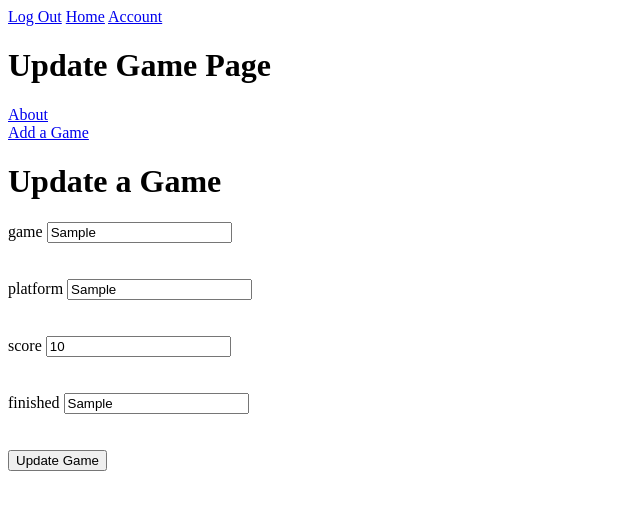
After one commit to wjpearce-github/Crudapp, a Flask app: page /update/1 in a window 1280 px wide. The commit adds this page. Shown: the top 510 px of the page, without its empty margins (0-640 px from the left). Run offline with Flask 2, Linux system fonts and the light colour scheme; a user stored in the database is signed in; tables that the repository leaves empty hold one stand-in row (values such as "Sample post"); parts of the project's set-up code (start-up, migrations or seed data) failed here and were passed over.

Commit message:
Recovered project

```diff
--- a/app.py
+++ b/app.py
@@ -4,7 +4,7 @@ from flask import Flask, redirect, url_for, request
 from flask import render_template
 from flask_sqlalchemy import SQLAlchemy
 from os import environ
-from forms import RegistrationForm, GamesForm, LoginForm, UpdateAccountForm
+from forms import RegistrationForm, GamesForm, LoginForm, UpdateAccountForm, UpdateGamesForm
 from flask_bcrypt import Bcrypt
 from flask_login import UserMixin, login_manager, login_user, current_user, login_required, logout_user, LoginManager
 
@@ -66,6 +66,8 @@ class Users(db.Model, UserMixin):
     last_name = db.Column(db.String(30), nullable=False)
     email = db.Column(db.String(150), nullable=False, unique=True)
     password = db.Column(db.String(500), nullable=False)
+    games = db.relationship('Games', backref='author', lazy=True)
+
 
     def __repr__(self):
         return ''.join([
@@ -176,30 +178,38 @@ def login():
     return render_template('login.html', title='Login', form=form)
 
 
+@app.route('/update/<int:number>', methods=['GET', 'POST'])
+@login_required
+def updategame(number):
+    form = UpdateGamesForm()
+    gamesupdate = Games.query.filter_by(id=number).first()
+    if form.validate_on_submit():
+        gamesupdate.game = form.game.data
+        gamesupdate.platform = form.platform.data
+        gamesupdate.score = form.score.data
+        gamesupdate.finished = form.finished.data
+        db.session.commit()
+        return redirect(url_for('home'))
+    elif request.method == 'GET':
+        form.game.data = gamesupdate.game
+        form.platform.data = gamesupdate.platform
+        form.score.data = gamesupdate.score
+        form.finished.data = gamesupdate.finished
+    return render_template('update.html', title='Update Game', form=form)
+
+
+@app.route('/deletegame/<int:delete>', methods=["GET", "POST", "DELETE"])
+@login_required
+def deletegame(delete):
+    game = Games.query.filter_by(id=delete).current_user()
+    gamesdelete = Games.__table__.delete().where(Games.id == game.id)
+    db.session.execute(gamesdelete)
+    db.session.commit()
+    return redirect(url_for('home'))
 
 
 
 
-
-
-
-
-
-@app.route('/account', methods=['GET', 'POST'])
-@login_required
-def account():
-    form = UpdateAccountForm()
-    if form.validate_on_submit():
-        current_user.first_name = form.first_name.data
-        current_user.last_name = form.last_name.data
-        current_user.email = form.email.data
-        db.session.commit()
-        return redirect(url_for('account'))
-    elif request.method == 'GET':
-        form.first_name.data = current_user.first_name
-        form.last_name.data = current_user.last_name
-        form.email.data = current_user.email
-    return render_template('account.html', title='Account', form=form)
 
 @app.route("/account/delete", methods=["GET", "POST"])
 @login_required
@@ -218,7 +228,21 @@ def account_delete():
     db.session.commit()
     return redirect(url_for('register'))
 
-
+@app.route('/account', methods=['GET', 'POST'])
+@login_required
+def account():
+    form = UpdateAccountForm()
+    if form.validate_on_submit():
+        current_user.first_name = form.first_name.data
+        current_user.last_name = form.last_name.data
+        current_user.email = form.email.data
+        db.session.commit()
+        return redirect(url_for('account'))
+    elif request.method == 'GET':
+        form.first_name.data = current_user.first_name
+        form.last_name.data = current_user.last_name
+        form.email.data = current_user.email
+    return render_template('account.html', title='Account', form=form)
 
 
 
--- a/forms.py
+++ b/forms.py
@@ -107,6 +107,44 @@ class LoginForm(FlaskForm):
     remember = BooleanField('Remember Me')
     submit = SubmitField('Login')
 
+
+class UpdateGamesForm(FlaskForm):
+
+    game = StringField(
+        'game',
+        validators=[
+            DataRequired(),
+            Length(min=1, max=30)
+        ]
+    )
+
+    platform = StringField(
+        'platform ',
+        validators=[
+            DataRequired(),
+            Length(min=1, max=30)
+        ]
+    )
+
+    score = StringField(
+        'score',
+        validators=[
+            DataRequired(),
+            Length(min=2, max=100)
+        ]
+    )
+
+    finished = StringField(
+        'finished',
+        validators=[
+            DataRequired(),
+            Length(min=4, max=300)
+        ]
+    )
+
+
+    submit = SubmitField('Update Game')
+
 class UpdateAccountForm(FlaskForm):
     first_name = StringField('First Name',
         validators=[
--- a/templates/homepage.html
+++ b/templates/homepage.html
@@ -10,6 +10,8 @@
             <p>Platform: {{ addgame.platform }}</p>
             <p>Score: {{ addgame.score }}</p>
             <p>Finished: {{ addgame.finished }}</p>
+
+
         </div>
     {% endfor %}
 {% endblock %}
--- /dev/null
+++ b/templates/update.html
@@ -0,0 +1,71 @@
+{% extends 'layout.html' %}
+
+{% block body_content %}
+    <h1>Update a Game</h1>
+
+    <div class="form">
+        <form method="post" action="">
+            {{ form.hidden_tag() }}
+            <div class="form-group">
+                {{ form.game.label }}
+                {{ form.game }}
+
+                {% if form.game.errors %}
+                    <div class="error">
+                        {% for error in form.game.errors %}
+                            <span>{{ error }}</span>
+                        {% endfor %}
+                    </div>
+                {% endif %}
+            </div>
+            <br>
+            <br>
+            <div class="form-group">
+                {{ form.platform.label }}
+                {{ form.platform }}
+
+                {% if form.platform.errors %}
+                    <div class="error">
+                        {% for error in form.platform.errors %}
+                            <span>{{ error }}</span>
+                        {% endfor %}
+                    </div>
+                {% endif %}
+            </div>
+            <br>
+            <br>
+            <div class="form-group">
+                {{ form.score.label }}
+                {{ form.score }}
+
+                {% if form.score.errors %}
+                    <div class="error">
+                        {% for error in form.score.errors %}
+                            <span>{{ error }}</span>
+                        {% endfor %}
+                    </div>
+                {% endif %}
+            </div>
+            <br>
+            <br>
+            <div class="form-group">
+            {{ form.finished.label }}
+            {{ form.finished }}
+
+            {% if form.finished.errors %}
+                    <div class="error">
+                        {% for error in form.finished.errors %}
+                            <span>{{ error }}</span>
+                        {% endfor %}
+                    </div>
+                {% endif %}
+            </div>
+            <br>
+            <br>
+
+            <div class="form-group">
+                {{ form.submit }}
+            </div>
+        </form>
+    </div>
+{% endblock %}
```
